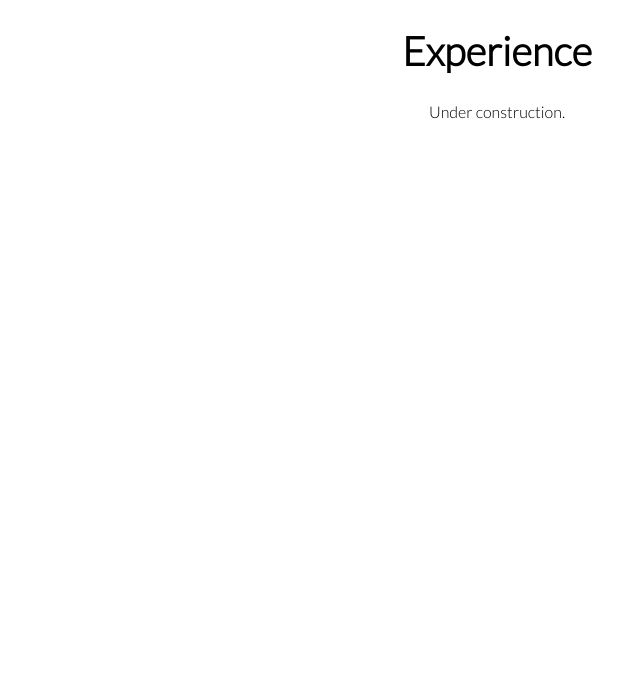
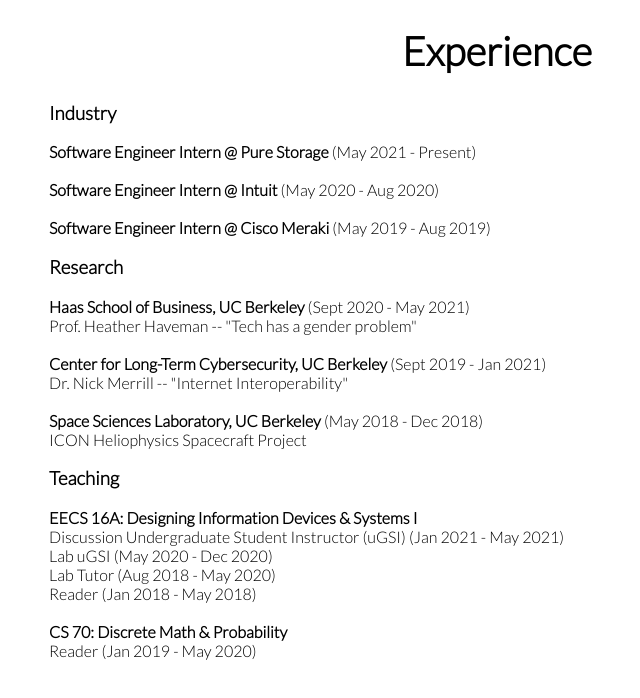
Before and after one commit to lilybhattacharjee5/showcase, a plain HTML site: page experience.html in a window 1280 px wide. Shown: the whole page, without its empty margins (143-783 px from the left). Drawn offline with Linux system fonts and the light colour scheme.

Commit message:
Cleaned up / added bare bones experience & about pages

```diff
--- a/css/index.css
+++ b/css/index.css
@@ -66,3 +66,7 @@
 #about:hover {
 	background-color: #e1dae6;
 }
+
+#text {
+	text-align: left;
+}
--- a/experience.html
+++ b/experience.html
@@ -13,8 +13,54 @@
 	</head>
 	<body class="content">
 		<h1 id="title">Experience</h1>
-		<div id="summary">
-			Under construction.
+		<div id="text">
+			<h3>Industry</h3>
+				<b>Software Engineer Intern @ Pure Storage</b> (May 2021 - Present)
+
+				<br />
+				<br />
+
+				<b>Software Engineer Intern @ Intuit</b> (May 2020 - Aug 2020)
+
+				<br />
+				<br />
+
+				<b>Software Engineer Intern @ Cisco Meraki</b> (May 2019 - Aug 2019)
+			<h3>Research</h3>
+				<b>Haas School of Business, UC Berkeley</b> (Sept 2020 - May 2021)
+				<br />
+				Prof. Heather Haveman -- "Tech has a gender problem"
+
+				<br />
+				<br />
+
+				<b>Center for Long-Term Cybersecurity, UC Berkeley</b> (Sept 2019 - Jan 2021)
+				<br />
+				Dr. Nick Merrill -- "Internet Interoperability"
+
+				<br />
+				<br />
+
+				<b>Space Sciences Laboratory, UC Berkeley</b> (May 2018 - Dec 2018)
+				<br />
+				ICON Heliophysics Spacecraft Project
+			<h3>Teaching</h3>
+				<b>EECS 16A: Designing Information Devices & Systems I</b>
+				<br />
+				Discussion Undergraduate Student Instructor (uGSI) (Jan 2021 - May 2021)
+				<br />
+				Lab uGSI (May 2020 - Dec 2020)
+				<br />
+				Lab Tutor (Aug 2018 - May 2020)
+				<br />
+				Reader (Jan 2018 - May 2018)
+
+				<br />
+				<br />
+
+				<b>CS 70: Discrete Math & Probability</b>
+				<br />
+				Reader (Jan 2019 - May 2020)
 		</div>
 	</body>
 </html>
```
Also changed, not shown: about.html (+7 -2 lines), posts/05_21_2021.html (+1 -1 lines).
